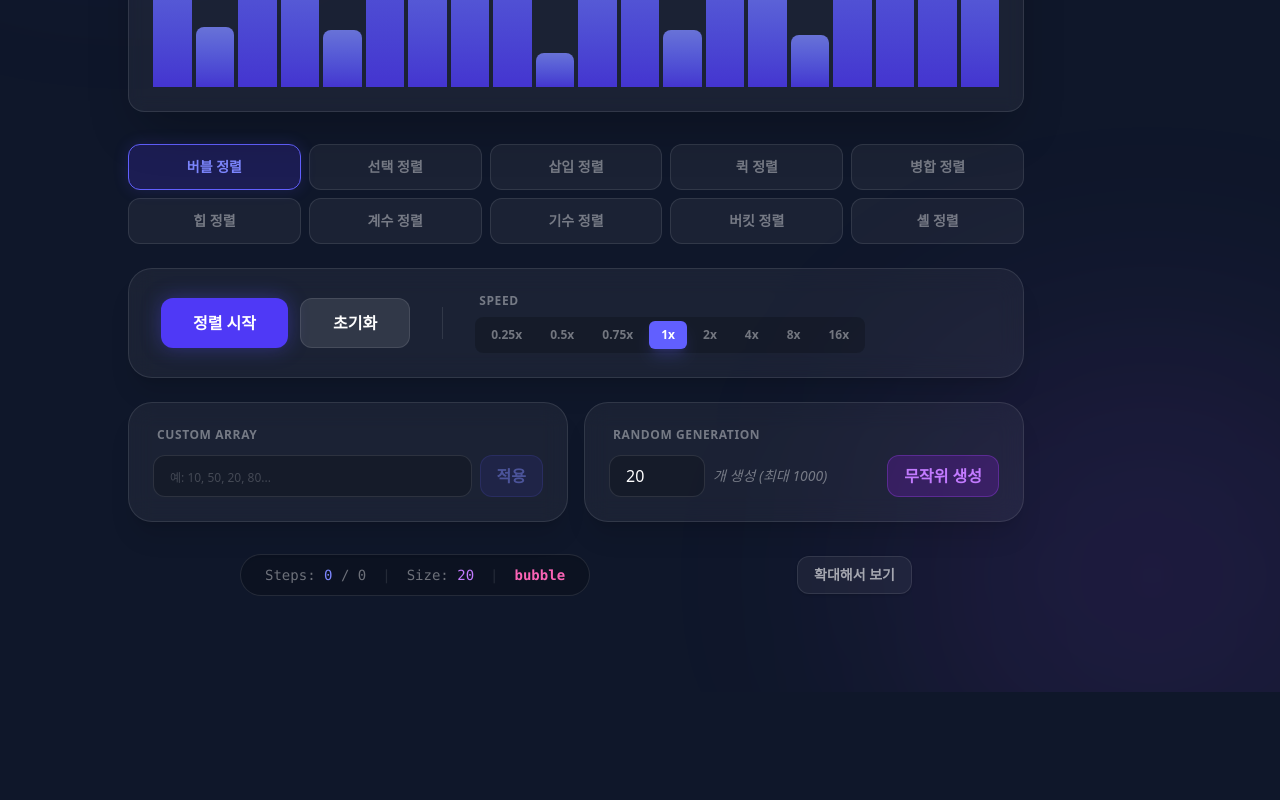
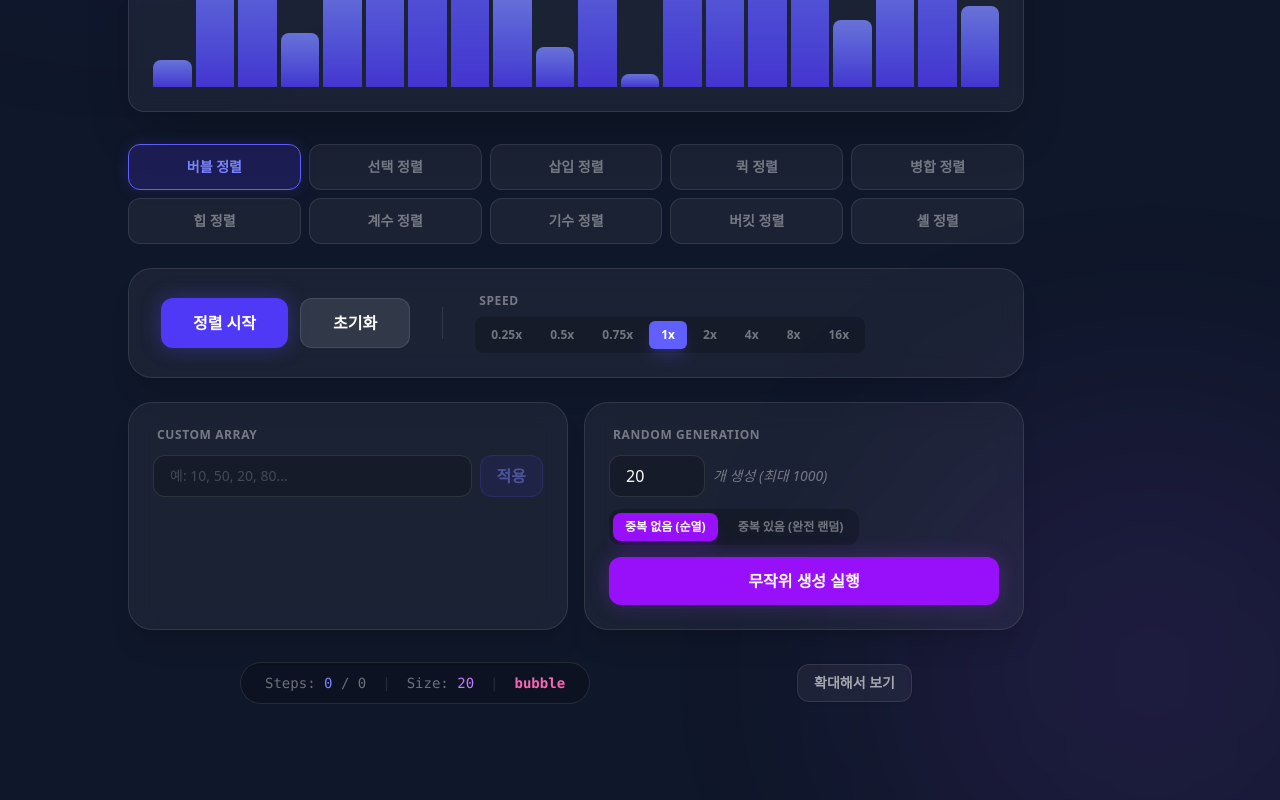
Before and after one commit to LeeSangHyeok0731/sort, a Next.js app: page / in a window 1280 px wide. Shown: the part 476-1276 px from the top of the page. Before the commit the page ends 1168 px from the top, so only its background shows below. Built offline with nearby package versions, Linux system fonts and the light colour scheme.

Commit message:
랜덤 조건

```diff
--- a/src/components/ControlPanel.tsx
+++ b/src/components/ControlPanel.tsx
@@ -18,19 +18,19 @@ export const ALGORITHMS = [
 ] as const;
 
 export type AlgorithmId = (typeof ALGORITHMS)[number]["id"];
+export type GenerationMode = "random" | "unique";
 
 type Props = {
   onStart: () => void;
   onReset: () => void;
   onStop: () => void;
   onCustomArray: (arr: number[]) => void;
-  onRandomGenerate: (size: number) => void;
+  onRandomGenerate: (size: number, mode: GenerationMode) => void;
   playing: boolean;
   speedMultiplier: number;
   setSpeedMultiplier: (speed: number) => void;
   selectedAlgo: AlgorithmId;
   setSelectedAlgo: (id: AlgorithmId) => void;
-  // New props for specific algorithm parameters
   shellGaps: string;
   setShellGaps: (val: string) => void;
   bucketCount: number;
@@ -55,6 +55,7 @@ export default function ControlPanel({
 }: Props) {
   const [customInput, setCustomInput] = useState("");
   const [randomSize, setRandomSize] = useState(20);
+  const [genMode, setGenMode] = useState<GenerationMode>("unique");
 
   const handleCustomSubmit = (e: React.FormEvent) => {
     e.preventDefault();
@@ -201,7 +202,7 @@ export default function ControlPanel({
               onChange={(e) => setCustomInput(e.target.value)}
               placeholder="예: 10, 50, 20, 80..."
               disabled={playing}
-              className="flex-1 bg-black/20 border border-white/10 rounded-xl px-4 py-2 text-white placeholder:text-white/20 focus:outline-none focus:border-indigo-500 transition-colors placeholder:text-xs"
+              className="flex-1 bg-black/20 border border-white/10 rounded-xl px-4 py-2 text-white placeholder:text-white/20 focus:outline-none focus:border-indigo-500 transition-colors text-sm"
             />
             <button
               type="submit"
@@ -217,6 +218,7 @@ export default function ControlPanel({
           <span className="text-xs font-bold text-white/40 px-1 uppercase tracking-wider">
             Random Generation
           </span>
+          <div className="flex flex-col gap-3">
             <div className="flex gap-2 items-center">
               <input
                 type="number"
@@ -232,12 +234,37 @@ export default function ControlPanel({
               <span className="text-white/40 text-sm italic whitespace-nowrap">
                 개 생성 (최대 1000)
               </span>
+            </div>
+
+            <div className="flex gap-2 p-1 bg-black/20 rounded-xl w-fit">
               <button
-              onClick={() => onRandomGenerate(randomSize)}
+                onClick={() => setGenMode("unique")}
+                className={`px-3 py-1.5 rounded-lg text-xs font-bold transition-all ${
+                  genMode === "unique"
+                    ? "bg-purple-600 text-white shadow-lg shadow-purple-600/20"
+                    : "text-white/40 hover:text-white/70"
+                }`}
+              >
+                중복 없음 (순열)
+              </button>
+              <button
+                onClick={() => setGenMode("random")}
+                className={`px-3 py-1.5 rounded-lg text-xs font-bold transition-all ${
+                  genMode === "random"
+                    ? "bg-purple-600 text-white shadow-lg shadow-purple-600/20"
+                    : "text-white/40 hover:text-white/70"
+                }`}
+              >
+                중복 있음 (완전 랜덤)
+              </button>
+            </div>
+
+            <button
+              onClick={() => onRandomGenerate(randomSize, genMode)}
               disabled={playing}
-              className="ml-auto px-4 py-2 bg-purple-600/20 hover:bg-purple-600/40 text-purple-400 rounded-xl font-bold border border-purple-500/30 transition-all disabled:opacity-50 disabled:cursor-not-allowed"
+              className="w-full py-3 bg-purple-600 hover:bg-purple-500 text-white rounded-xl font-bold transition-all duration-200 shadow-[0_0_20px_rgba(147,51,234,0.3)] active:scale-95 disabled:opacity-50"
             >
-              무작위 생성
+              무작위 생성 실행
             </button>
           </div>
         </div>
--- a/src/components/SortVisualizer.tsx
+++ b/src/components/SortVisualizer.tsx
@@ -3,7 +3,11 @@
 import { useEffect, useState, useMemo, useRef } from "react";
 import { motion, AnimatePresence } from "framer-motion";
 import ArrayBars from "./ArrayBars";
-import ControlPanel, { ALGORITHMS, AlgorithmId } from "./ControlPanel";
+import ControlPanel, {
+  ALGORITHMS,
+  AlgorithmId,
+  GenerationMode,
+} from "./ControlPanel";
 import { SortStep, ArrayItem } from "@/types/sort";
 
 // Algorithms
@@ -23,11 +27,26 @@ const BASE_ANIMATION_SPEED = 100;
 export default function SortVisualizer() {
   const idCounter = useRef(Date.now());
 
-  const generateRandomArray = (size: number): ArrayItem[] =>
-    Array.from({ length: size }, () => ({
-      id: idCounter.current++,
-      value: Math.floor(Math.random() * 90) + 10,
-    }));
+  const generateArrayItems = (
+    size: number,
+    mode: GenerationMode
+  ): ArrayItem[] => {
+    if (mode === "unique") {
+      // Shuffled unique numbers (1 to size)
+      const nums = Array.from({ length: size }, (_, i) => i + 1);
+      for (let i = nums.length - 1; i > 0; i--) {
+        const j = Math.floor(Math.random() * (i + 1));
+        [nums[i], nums[j]] = [nums[j], nums[i]];
+      }
+      return nums.map((val) => ({ id: idCounter.current++, value: val }));
+    } else {
+      // Random numbers with possible duplicates
+      return Array.from({ length: size }, () => ({
+        id: idCounter.current++,
+        value: Math.floor(Math.random() * (size * 1.5)) + 1,
+      }));
+    }
+  };
 
   const [array, setArray] = useState<ArrayItem[]>([]);
   const [steps, setSteps] = useState<SortStep[]>([]);
@@ -44,7 +63,7 @@ export default function SortVisualizer() {
 
   useEffect(() => {
     if (array.length === 0) {
-      setArray(generateRandomArray(20));
+      setArray(generateArrayItems(20, "unique"));
     }
   }, []);
 
@@ -127,7 +146,10 @@ export default function SortVisualizer() {
   };
 
   const reset = () => {
-    const newArray = generateRandomArray(array.length || 20);
+    // For reset, we don't know the exact previous mode,
+    // but we can generate a new one based on the current length.
+    // Let's just use "unique" as a default reset behavior or keep it simple.
+    const newArray = generateArrayItems(array.length || 20, "unique");
     setArray(newArray);
     setSteps([]);
     setStepIndex(0);
@@ -141,8 +163,8 @@ export default function SortVisualizer() {
     setPlaying(false);
   };
 
-  const handleRandomGenerate = (size: number) => {
-    setArray(generateRandomArray(size));
+  const handleRandomGenerate = (size: number, mode: GenerationMode) => {
+    setArray(generateArrayItems(size, mode));
     setSteps([]);
     setStepIndex(0);
     setPlaying(false);
@@ -242,7 +264,7 @@ export default function SortVisualizer() {
             initial={{ opacity: 0 }}
             animate={{ opacity: 1 }}
             exit={{ opacity: 0 }}
-            className="fixed inset-0 z-[100] bg-[#0f172a] p-4 md:p-10 flex flex-col items-center justify-center overflow-auto pointer-events-auto"
+            className="fixed inset-0 z-100 bg-[#0f172a] p-4 md:p-10 flex flex-col items-center justify-center overflow-auto pointer-events-auto"
           >
             <div className="w-full h-full flex flex-col items-center py-10">
               {visualizerContent}
@@ -250,7 +272,7 @@ export default function SortVisualizer() {
 
             <button
               onClick={() => setIsExpanded(false)}
-              className="fixed top-8 right-8 text-white/40 hover:text-white text-3xl font-light transition-all p-2 bg-white/5 rounded-full hover:bg-white/10 border border-white/10 z-[101]"
+              className="fixed top-8 right-8 text-white/40 hover:text-white text-3xl font-light transition-all p-2 bg-white/5 rounded-full hover:bg-white/10 border border-white/10 z-101"
               aria-label="Close Expanded View"
             >
               ✕
```
Also changed, not shown: 1 other file (tests, documents, lock files or other folders). Lines whose indentation alone changed are shown as unchanged.
